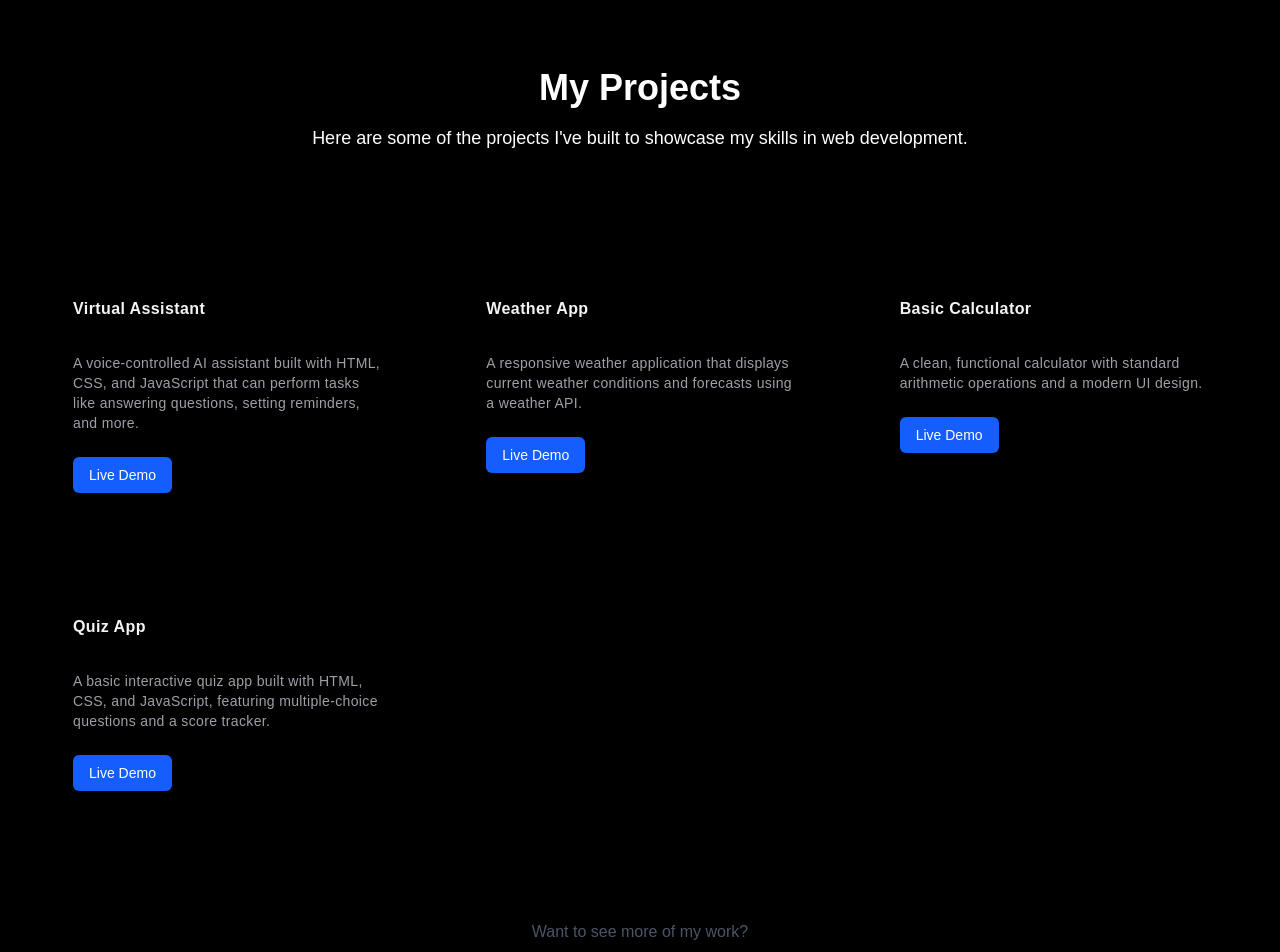
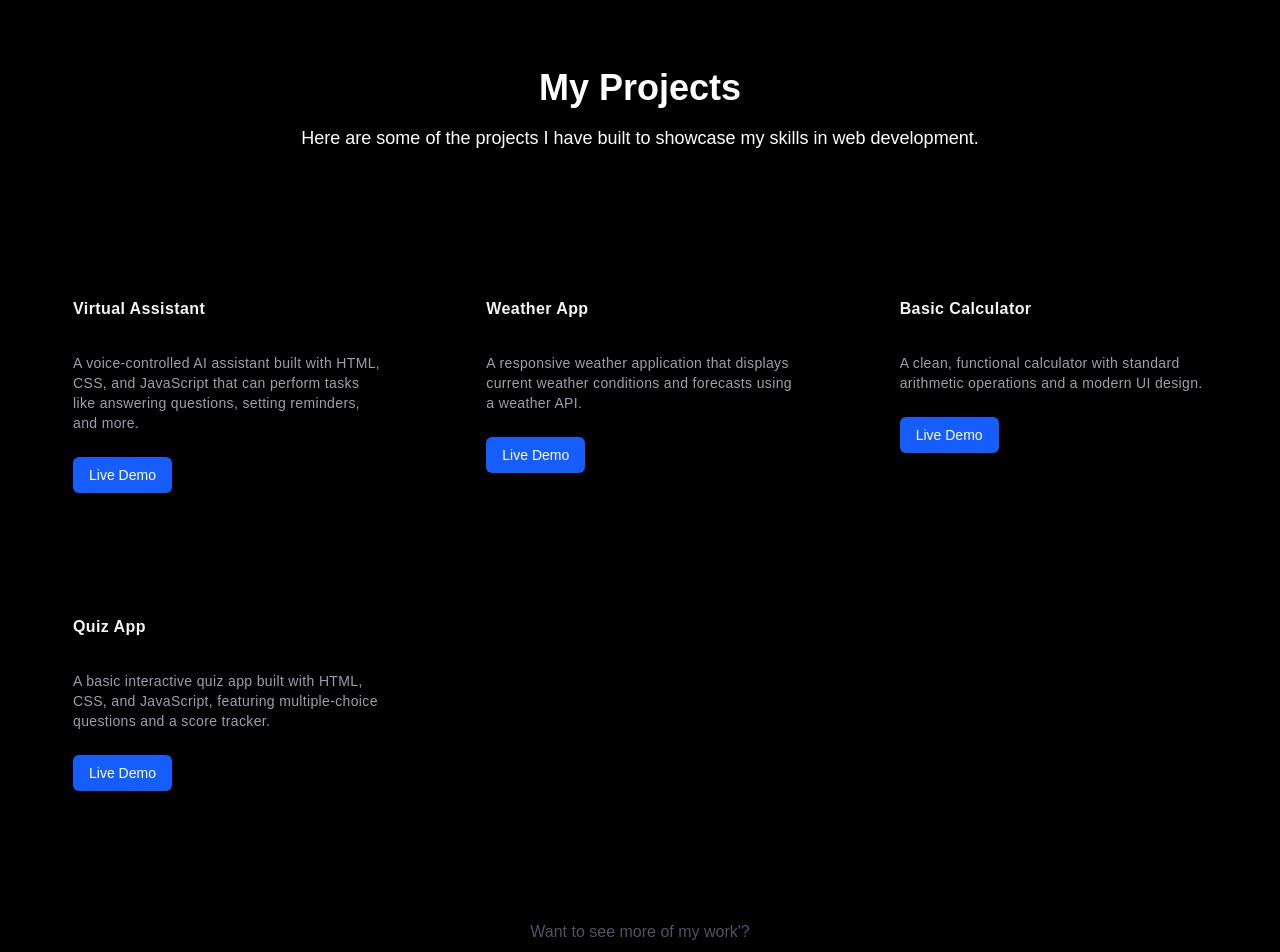
Before and after one commit to sandeepkumar23f/my-portfolio, a Next.js app: page / in a window 1280 px wide. Shown: the part 2460-3412 px from the top of the page. Built offline with nearby package versions, Linux system fonts and the light colour scheme.

Commit message:
error fixing in project section

```diff
--- a/components/LandingPage/Projects.tsx
+++ b/components/LandingPage/Projects.tsx
@@ -40,14 +40,14 @@ const Projects = () => {
             My Projects
           </h2>
           <p className="text-lg text-white max-w-3xl mx-auto">
-            Here are some of the projects I've built to showcase my skills in web development.
+            Here are some of the projects I have built to showcase my skills in web development.
           </p>
         </div>
 
         <HoverEffect items={projects} />
 
         <div className="mt-12 text-center">
-          <p className="text-gray-600 mb-6">Want to see more of my work?</p>
+          <p className="text-gray-600 mb-6">Want to see more of my work&#39;? </p>
           <a
             href="https://github.com/sandeepkumar23f/"
             target="_blank"
```
